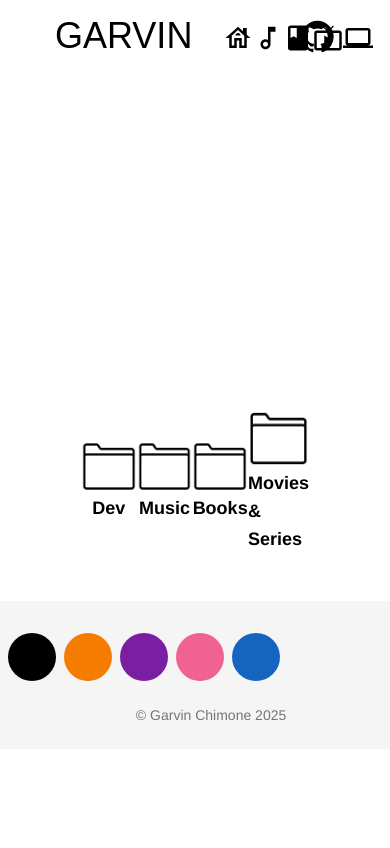
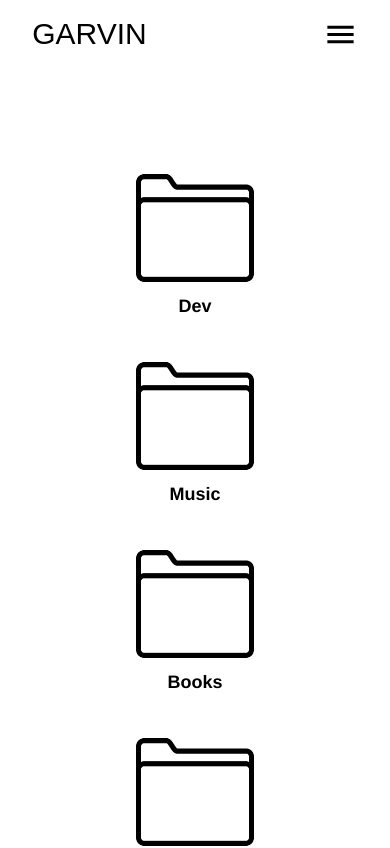
Before and after one commit to Chimoneg27/Garvin-Chimone, a React (Vite) app: page / in a window 390 px wide. Shown: the top 848 px of the page. Built offline with nearby package versions, Linux system fonts and the light colour scheme; a web font is replaced by a local one.

Commit message:
add mobile responsiceness pt1

```diff
--- a/src/components/Footer.jsx
+++ b/src/components/Footer.jsx
@@ -5,35 +5,33 @@ export default function Footer() {
   const { toggleColor } = useTheme();
 
   return (
-    <div className="p-6 flex flex-col justify-start items-start bg-gray-100 mt-8 relative bottom-0 w-full">
-      <ul
-        className={`h-1/3 w-auto p-2 flex items-center gap-2 flex-wrap rounded-lg`}
-      >
+    <footer className=" bottom-0 left-0 right-0 p-6 flex flex-col items-center bg-gray-100 w-full z-10">
+      <ul className="flex items-center justify-center gap-3 flex-wrap mb-4 list-none m-0 p-0">
         <li
-          className="footerCircle w-5 h-5 bg-black flex items-center justify-center"
+          className="footerCircle w-9 h-9 bg-black cursor-pointer hover:scale-110 transition-transform"
           onClick={() => toggleColor("black")}
         ></li>
         <li
-          className="footerCircle w-5 h-5 bg-orange-700"
+          className="footerCircle w-9 h-9 bg-orange-700 cursor-pointer hover:scale-110 transition-transform"
           onClick={() => toggleColor("#ffa200")}
         ></li>
         <li
-          className="footerCircle w-5 h-5 bg-purple-700"
+          className="footerCircle w-9 h-9 bg-purple-700 cursor-pointer hover:scale-110 transition-transform"
           onClick={() => toggleColor("#970fd1")}
         ></li>
         <li
-          className="footerCircle w-5 h-5 bg-pink-300"
+          className="footerCircle w-9 h-9 bg-pink-300 cursor-pointer hover:scale-110 transition-transform"
           onClick={() => toggleColor("#ff00e1")}
         ></li>
         <li
-          className="footerCircle w-5 h-5 bg-blue-800"
+          className="footerCircle w-9 h-9 bg-blue-800 cursor-pointer hover:scale-110 transition-transform"
           onClick={() => toggleColor("#0805e3")}
         ></li>
       </ul>
-        <div className="ml-4 text-sm text-gray-600 flex items-center mt-4 w-full justify-center">
-          <span aria-hidden="true">©</span>
-          <span className="ml-1">Garvin Chimone <span className="sr-only">Copyright</span>{' '}{new Date().getFullYear()}</span>
-        </div>
-    </div>
+
+      <div className="text-sm text-gray-600 text-center w-full mt-4">
+        © Garvin Chimone {new Date().getFullYear()}
+      </div>
+    </footer>
   );
 }
--- a/src/components/Navbar.jsx
+++ b/src/components/Navbar.jsx
@@ -1,66 +1,77 @@
-import "../styles/index.css";
+import { useState } from "react";
 import { useTheme } from "./ThemeContext";
 import { Link } from "react-router-dom";
-import { HouseOutlined } from "@mui/icons-material";
-import { MusicNoteOutlined } from "@mui/icons-material";
-import { Book } from "@mui/icons-material";
-import { LiveTvOutlined } from "@mui/icons-material";
-import { GitHub } from "@mui/icons-material";
-import { ComputerOutlined } from "@mui/icons-material";
+import {
+  HouseOutlined, MusicNoteOutlined, Book,
+  LiveTvOutlined, GitHub, ComputerOutlined, Menu, Close
+} from "@mui/icons-material";
 
 export default function Navbar() {
   const { color } = useTheme();
+  const [isOpen, setIsOpen] = useState(false);
+
   return (
-    <div className="navbar p-4 flex justify-between w-4/5 items-center ml-auto mr-auto">
+    <nav className="p-4 flex justify-between items-center w-11/12 mx-auto relative navbar">
+      {/* Logo */}
       <Link to='/'>
-        <h1 className="navbar text-4xl" style={{ color: color }}>
+        <h1 className="text-3xl font-bold navbar" style={{ color: color }}>
           GARVIN
         </h1>
       </Link>
 
+      {/* Desktop Menu */}
       <ul
-        className="flex w-1/6 justify-between items-center text-3xl"
+        className="hidden md:flex gap-6 text-2xl"
         style={{ color: color }}
       >
-        <Link to="/" className="flex flex-col justify-between items-center">
-          <li>
-            <HouseOutlined fontSize="inherit" />
-          </li>
-        </Link>
-        <Link
-          to="/MusicLibrary"
-          className="flex flex-col justify-between items-center"
-        >
-          <li>
-            <MusicNoteOutlined fontSize="inherit" />
-          </li>
-        </Link>
-        <Link
-          to="/Books"
-          className="flex flex-col justify-between items-center"
-        >
-          <li>
-            <Book fontSize="inherit" />
-          </li>
-        </Link>
-        <Link
-          to="/Movies&TV"
-          className="flex flex-col justify-between items-center"
-        >
-          <li>
-            <LiveTvOutlined fontSize="inherit" />
-          </li>
-        </Link>
-        <Link to="/DEV" className="flex flex-col justify-between items-center">
-          <li>
-            <ComputerOutlined fontSize="inherit" />
-          </li>
-        </Link>
+        <Link to="/"><li><HouseOutlined fontSize="inherit" /></li></Link>
+        <Link to="/MusicLibrary"><li><MusicNoteOutlined fontSize="inherit" /></li></Link>
+        <Link to="/Books"><li><Book fontSize="inherit" /></li></Link>
+        <Link to="/Movies&TV"><li><LiveTvOutlined fontSize="inherit" /></li></Link>
+        <Link to="/Dev"><li><ComputerOutlined fontSize="inherit" /></li></Link>
       </ul>
 
-      <a href="https://github.com/Chimoneg27" target="_blank">
+      {/* GitHub (desktop only) */}
+      <a href="https://github.com/Chimoneg27" target="_blank" className="hidden md:block">
         <GitHub style={{ color: color }} fontSize="large" />
       </a>
-    </div>
+
+      {/* Mobile Hamburger */}
+      <button
+        className="md:hidden flex items-center"
+        onClick={() => setIsOpen(!isOpen)}
+      >
+        {isOpen ? (
+          <Close style={{ color: color }} fontSize="large" />
+        ) : (
+          <Menu style={{ color: color }} fontSize="large" />
+        )}
+      </button>
+
+      {/* Mobile Dropdown Menu */}
+      {isOpen && (
+        <div className="absolute top-16 left-0 w-full bg-white shadow-lg rounded-lg p-6 flex flex-col items-center gap-6 md:hidden z-50"
+             style={{ color: color }}>
+          <Link to="/" onClick={() => setIsOpen(false)}>
+            <HouseOutlined fontSize="large" /> Home
+          </Link>
+          <Link to="/MusicLibrary" onClick={() => setIsOpen(false)}>
+            <MusicNoteOutlined fontSize="large" /> Music
+          </Link>
+          <Link to="/Books" onClick={() => setIsOpen(false)}>
+            <Book fontSize="large" /> Books
+          </Link>
+          <Link to="/Movies&TV" onClick={() => setIsOpen(false)}>
+            <LiveTvOutlined fontSize="large" /> Movies
+          </Link>
+          <Link to="/Dev" onClick={() => setIsOpen(false)}>
+            <ComputerOutlined fontSize="large" /> Dev
+          </Link>
+          <a href="https://github.com/Chimoneg27" target="_blank" onClick={() => setIsOpen(false)}>
+            <GitHub fontSize="large" /> GitHub
+          </a>
+        </div>
+      )}
+    </nav>
   );
 }
--- a/src/pages/Home.jsx
+++ b/src/pages/Home.jsx
@@ -2,107 +2,45 @@ import closedFolder from "../assets/closedFolder.png";
 import openFolder from "../assets/openFolder.png";
 import { useState } from "react";
 import { Link } from "react-router-dom";
-import Footer from '../components/Footer'
 import Navbar from "../components/Navbar";
+import Footer from "../components/Footer";
 import { useTheme } from "../components/ThemeContext";
 
 const Home = () => {
   const [hoveredId, setHoveredId] = useState(null);
-  const { color } = useTheme()
+  const { color } = useTheme();
 
   return (
-    <>
+    <div className="min-h-screen flex flex-col">
       <Navbar />
-      <div className="w-full flex justify-center mt-80 mb-6">
-        <ul className="w-4/6 flex flex-row justify-between items-center p-4" style={{ color: color }}>
+      <main className="flex-1 w-full flex justify-center mt-20 mb-6">
+        <ul className="w-4/5 flex flex-col md:flex-row justify-between items-center gap-8 p-4" style={{ color: color }}>
+          {[
+            { id: "dev", label: "Dev", to: "/Dev" },
+            { id: "music", label: "Music", to: "/MusicLibrary" },
+            { id: "books", label: "Books", to: "/Books" },
+            { id: "movies", label: "Movies & Series", to: "/Movies&TV" },
+          ].map(({ id, label, to }) => (
             <li
-            onMouseEnter={() => setHoveredId("dev")} // hover id is set to ensure each folder opens when hovered on
+              key={id}
+              onMouseEnter={() => setHoveredId(id)}
               onMouseLeave={() => setHoveredId(null)}
-            onFocus={() => setHoveredId("dev")}
-            onBlur={() => setHoveredId(null)}
-            tabIndex={0}
               className="text-lg font-semibold flex flex-col justify-between items-center"
             >
-            <Link
-              to="/Dev"
-              className="flex flex-col justify-between items-center"
-            >
+              <Link to={to} className="flex flex-col justify-between items-center">
                 <img
-                src={hoveredId === "dev" ? openFolder : closedFolder}
-                height={250}
-                width={250}
-                alt="Dev folder"
+                  src={hoveredId === id ? openFolder : closedFolder}
+                  className="w-32 h-32 md:w-64 md:h-64"
+                  alt={`${label} folder`}
                 />
-              <h2>Dev</h2>
+                <h2>{label}</h2>
               </Link>
             </li>
-          <li
-            onMouseEnter={() => setHoveredId("music")}
-            onMouseLeave={() => setHoveredId(null)}
-            onFocus={() => setHoveredId("music")}
-            onBlur={() => setHoveredId(null)}
-            tabIndex={0}
-            className="text-lg font-semibold flex flex-col justify-between items-center"
-          >
-            <Link
-              to="/MusicLibrary"
-              className="flex flex-col justify-between items-center"
-            >
-              <img
-                src={hoveredId === "music" ? openFolder : closedFolder}
-                height={250}
-                width={250}
-                alt="Music folder"
-              />
-              <h2>Music</h2>
-            </Link>
-          </li>
-          <li
-            onMouseEnter={() => setHoveredId("books")}
-            onMouseLeave={() => setHoveredId(null)}
-            onFocus={() => setHoveredId("books")}
-            onBlur={() => setHoveredId(null)}
-            tabIndex={0}
-            className="text-lg font-semibold flex flex-col justify-between items-center"
-          >
-            <Link
-              to="/Books"
-              className="flex flex-col justify-between items-center"
-            >
-              <img
-                src={hoveredId === "books" ? openFolder : closedFolder}
-                height={250}
-                width={250}
-                alt="Books folder"
-              />
-              <h2>Books</h2>
-            </Link>
-          </li>
-          <li
-            onMouseEnter={() => setHoveredId("movies")}
-            onMouseLeave={() => setHoveredId(null)}
-            onFocus={() => setHoveredId("movies")}
-            onBlur={() => setHoveredId(null)}
-            tabIndex={0}
-            className="text-lg font-semibold flex flex-col justify-between items-center"
-          >
-            <Link
-              to="/Movies&TV"
-              className="flex flex-col justify-between items-center"
-            >
-              <img
-                src={hoveredId === "movies" ? openFolder : closedFolder}
-                height={250}
-                width={250}
-                alt="Movies and series folder"
-              />
-              <h2>Movies & Series</h2>
-            </Link>
-          </li>
+          ))}
         </ul>
+      </main>
+      <Footer />
     </div>
-      <Footer />
-    </>
   );
 };
 
--- a/src/styles/index.css
+++ b/src/styles/index.css
@@ -24,17 +24,38 @@ body {
     font-family: "Orbitron", sans-serif;
 }
 
-.footerCircle {
-    /* position: fixed; */
-    border-radius: 50%;
-    /* ensure the circle is visible (was off-screen with -50px) */
-    bottom: 16px;
-    left: 50%;
-    transform: translateX(-50%);
-    /* fallbacks in case Tailwind utility classes are not present */
-    width: 3rem;
-    height: 3rem;
-    z-index: 50;
+footer ul {
+  margin: 0 !important;
+  padding: 0 !important;
+  list-style: none !important;
+}
+
+footer ul li {
+  margin: 0 !important;
+  padding: 0 !important;
+  list-style: none !important;
+}
+
+footer .footerCircle {
+  position: static !important;
+  bottom: auto !important;
+  left: auto !important;
+  transform: none !important; /* Remove the translateX transform */
+  border-radius: 50%;
+  z-index: auto !important;
+  margin: 0;
+  padding: 0;
+  cursor: pointer;
+}
+
+/* Ensure split text alignment */
+.split-parent {
+  width: 100%;
+}
+
+/* Remove any default browser margins that might affect centering */
+* {
+  box-sizing: border-box;
 }
 
 .navbar h1 {
```
Also changed, not shown: src/pages/Dev.jsx (+46 -38 lines). Lines whose indentation alone changed are shown as unchanged.
